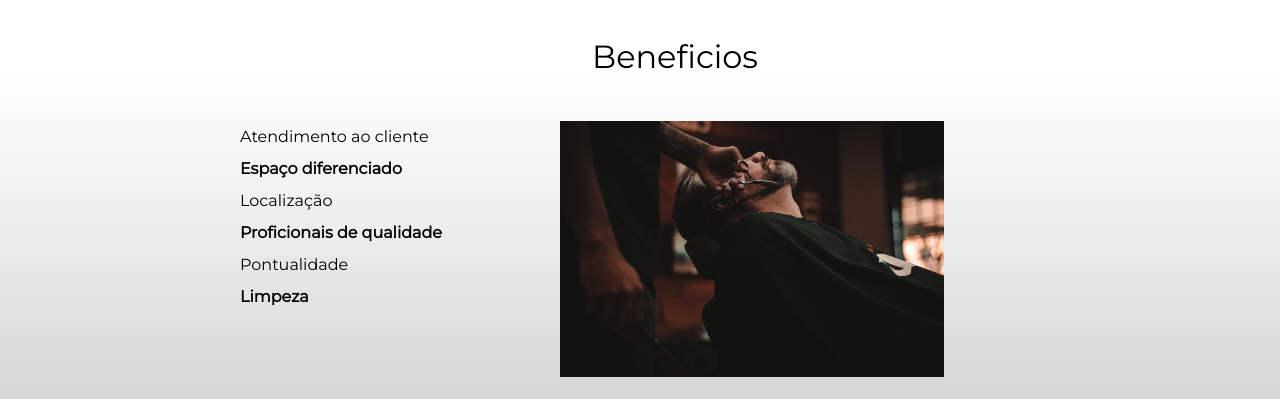
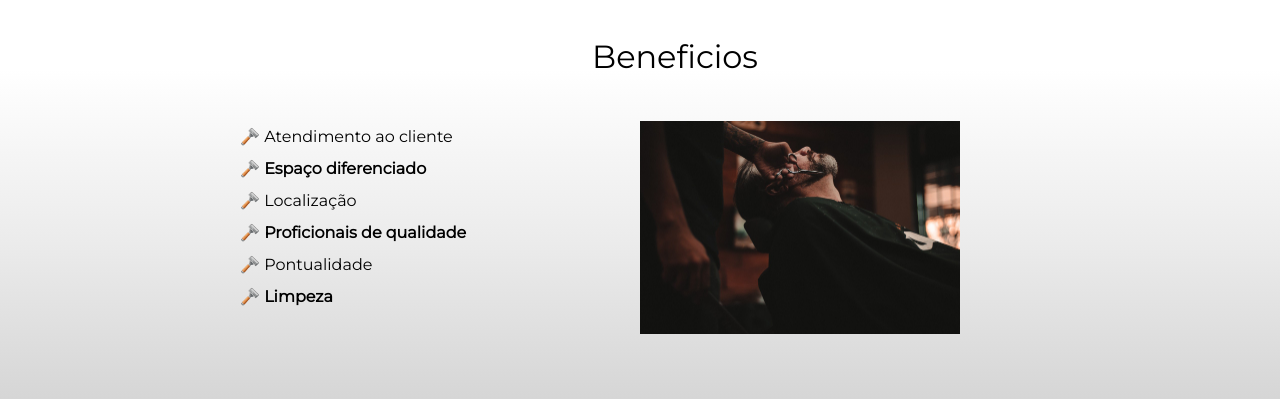
Before and after one commit to anthonyKildery/barbearia-alura, a plain HTML site: page index.html in a window 1280 px wide. Shown: the part 1017-1416 px from the top of the page. Drawn offline with Linux system fonts and the light colour scheme.

Commit message:
Adicionado elemento pelo css
🪒

```diff
--- a/css/home.css
+++ b/css/home.css
@@ -25,6 +25,10 @@ background-image: linear-gradient( var(--branco1), var(--cinza) );
     font-weight: bold;
 }
 
+.itens li::before {
+    content: "🪒 ";
+}
+
 .caixa-beneficios {
     max-width: 800px;
     padding: 50px 0;
@@ -32,7 +36,7 @@ background-image: linear-gradient( var(--branco1), var(--cinza) );
 }
 
 .img-beneficios {
-    width: 60%;
+    width: 50%;
     float: right;
 }
 
```
